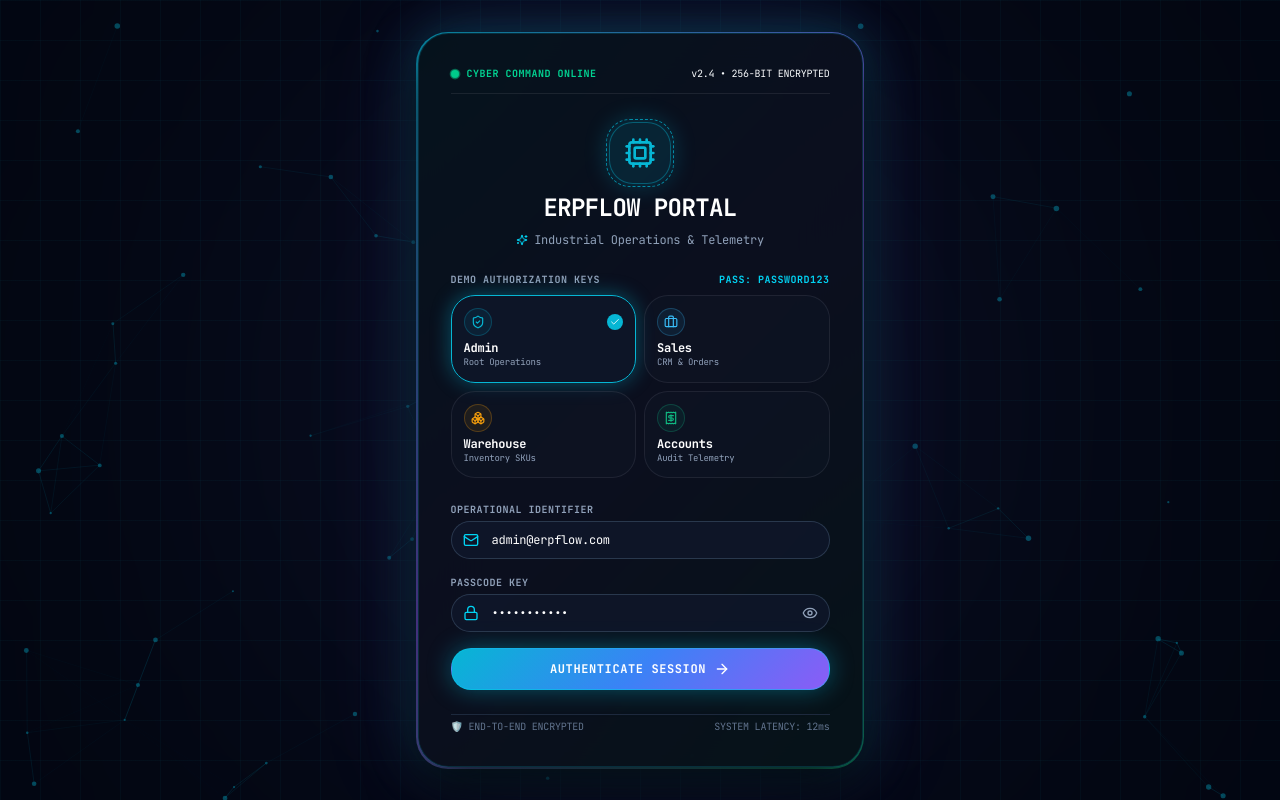
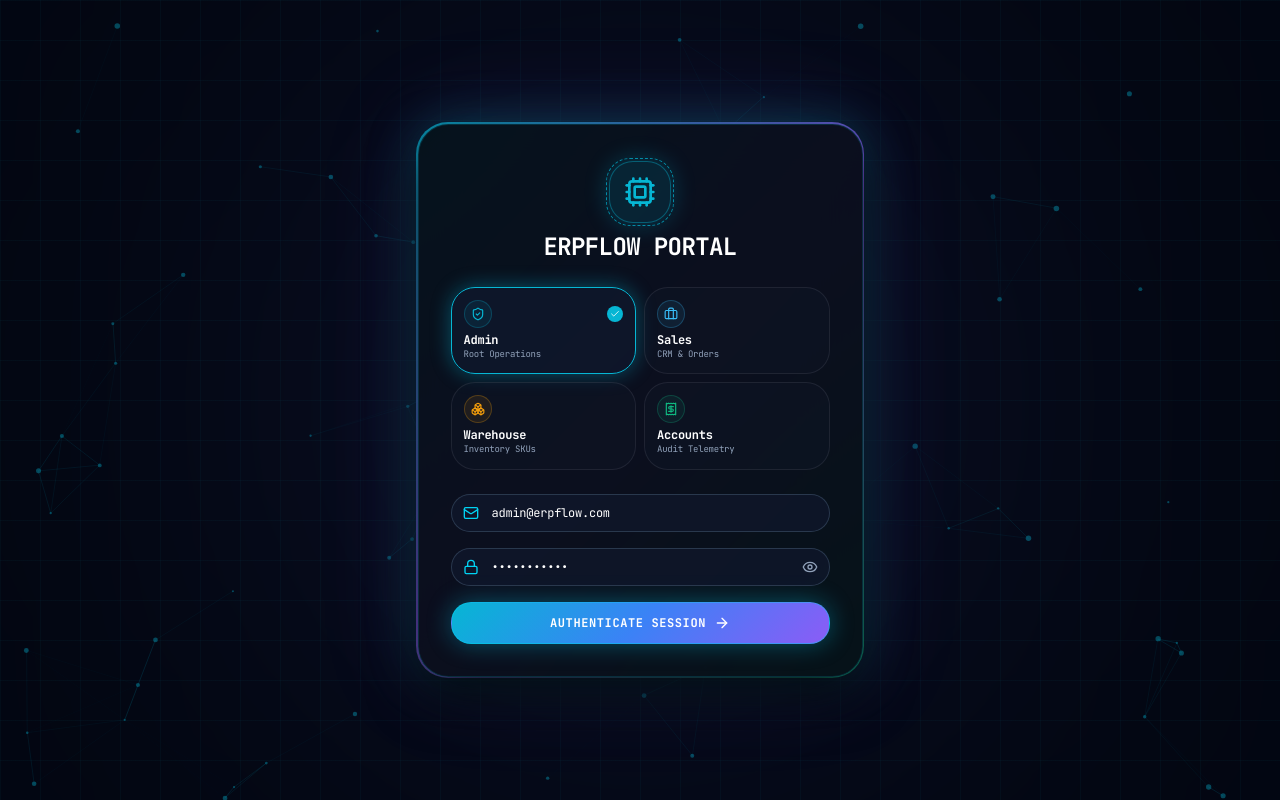
Before and after one commit to Saisradha/FundsERP, a React (Vite) app in the folder frontend/: page / in a window 1280 px wide. Built offline with nearby package versions, Linux system fonts and the light colour scheme.

Commit message:
feat: text badge cleanup and full-page laser scanner sweep animation on login

```diff
--- a/frontend/src/pages/LoginPage.tsx
+++ b/frontend/src/pages/LoginPage.tsx
@@ -1,6 +1,6 @@
 import React, { useState, useEffect, useRef } from 'react';
-import { motion } from 'framer-motion';
-import { Lock, Mail, ArrowRight, Cpu, Eye, EyeOff, Check, ShieldCheck, Briefcase, Boxes, Receipt, Sparkles } from 'lucide-react';
+import { motion, AnimatePresence } from 'framer-motion';
+import { Lock, Mail, ArrowRight, Cpu, Eye, EyeOff, Check, ShieldCheck, Briefcase, Boxes, Receipt } from 'lucide-react';
 import { apiRequest } from '../services/api';
 import { useAuthStore } from '../store/useAuthStore';
 import { toast } from '../components/ui/Toast';
@@ -102,6 +102,7 @@ export const LoginPage: React.FC<LoginPageProps> = ({ onSuccess }) => {
   const [password, setPassword] = useState('password123');
   const [showPassword, setShowPassword] = useState(false);
   const [loading, setLoading] = useState(false);
+  const [isScanning, setIsScanning] = useState(false);
   const [error, setError] = useState('');
 
   const setAuth = useAuthStore((state) => state.setAuth);
@@ -121,12 +122,17 @@ export const LoginPage: React.FC<LoginPageProps> = ({ onSuccess }) => {
         method: 'POST',
         body: JSON.stringify({ email, password }),
       });
+
+      // Trigger full-page biometric laser scan beam
+      setIsScanning(true);
+
+      setTimeout(() => {
         setAuth(res.data.user, res.data.accessToken);
         toast.success(`Welcome back, ${res.data.user.name}`);
         onSuccess();
+      }, 650);
     } catch (err: any) {
       setError(err.message || 'Invalid authorization credentials');
-    } finally {
       setLoading(false);
     }
   };
@@ -138,11 +144,30 @@ export const LoginPage: React.FC<LoginPageProps> = ({ onSuccess }) => {
       {/* Cyber Particle Background Canvas */}
       <CyberParticleCanvas />
 
+      {/* Full-Page Biometric Laser Scanning Line */}
+      <AnimatePresence>
+        {isScanning && (
+          <motion.div
+            initial={{ top: '-5%' }}
+            animate={{ top: '105%' }}
+            transition={{ duration: 0.65, ease: 'easeInOut' }}
+            className="fixed left-0 right-0 z-50 pointer-events-none"
+            style={{
+              height: '3.5px',
+              background: 'linear-gradient(90deg, transparent, #06B6D4 20%, #38BDF8 50%, #8B5CF6 80%, transparent)',
+              boxShadow: '0 0 35px #06B6D4, 0 0 70px #8B5CF6',
+            }}
+          >
+            <div className="absolute inset-0 bg-cyan-400 opacity-90 blur-[2px]" />
+          </motion.div>
+        )}
+      </AnimatePresence>
+
       {/* Multi-Spectrum Ambient Background Glow */}
       <div className="absolute top-1/2 left-1/2 -translate-x-1/2 -translate-y-1/2 w-[750px] h-[750px] rounded-full blur-[200px] pointer-events-none"
            style={{ background: 'radial-gradient(circle, rgba(6, 182, 212, 0.18) 0%, rgba(139, 92, 246, 0.12) 40%, transparent 75%)' }} />
 
-      {/* Animated Glowing Outer Border Container */}
+      {/* Animated Outer Gradient Glow Container */}
       <motion.div
         initial={{ opacity: 0, y: 24, scale: 0.96 }}
         animate={{ opacity: 1, y: 0, scale: 1 }}
@@ -153,22 +178,12 @@ export const LoginPage: React.FC<LoginPageProps> = ({ onSuccess }) => {
           boxShadow: '0 0 50px rgba(6, 182, 212, 0.25), 0 0 100px rgba(139, 92, 246, 0.15)',
         }}
       >
-        {/* Inner Glassmorphic Sci-Fi Card */}
+        {/* Inner Glassmorphic Card */}
         <div
           className="w-full rounded-[30.5px] p-7 sm:p-8 space-y-6 cyber-glass-panel"
           style={{ backgroundColor: 'rgba(6, 11, 20, 0.94)', backdropFilter: 'blur(30px)' }}
         >
-          {/* Header Status Bar */}
-          <div className="flex items-center justify-between text-[10px] font-mono border-b pb-3"
-               style={{ borderColor: 'var(--color-border)' }}>
-            <div className="flex items-center gap-2">
-              <span className="w-2 h-2 rounded-full bg-emerald-400 animate-beacon" />
-              <span className="font-bold tracking-wider text-emerald-400">CYBER COMMAND ONLINE</span>
-            </div>
-            <span className="font-mono text-tertiary">v2.4 • 256-BIT ENCRYPTED</span>
-          </div>
-
-          {/* Holographic Quantum Core Header */}
+          {/* Holographic Core Header */}
           <div className="text-center space-y-2 pt-1">
             <div className="relative inline-flex items-center justify-center p-3.5 rounded-2xl border"
                  style={{
@@ -184,17 +199,9 @@ export const LoginPage: React.FC<LoginPageProps> = ({ onSuccess }) => {
             <h1 className="text-2xl font-bold tracking-tight font-mono uppercase text-white">
               ERPFLOW PORTAL
             </h1>
-            <p className="text-xs font-mono text-slate-400 flex items-center justify-center gap-1.5">
-              <Sparkles className="w-3 h-3 text-cyan-400" /> Industrial Operations & Telemetry
-            </p>
           </div>
 
-          {/* Interactive Role Micro-Cards Grid */}
-          <div className="space-y-2">
-            <div className="flex justify-between items-center text-[10px] font-mono font-bold uppercase tracking-wider text-slate-400">
-              <span>DEMO AUTHORIZATION KEYS</span>
-              <span className="text-cyan-400">PASS: password123</span>
-            </div>
+          {/* Interactive Role Micro-Cards */}
           <div className="grid grid-cols-2 gap-2">
             {rolePresets.map((r) => {
               const Icon = r.icon;
@@ -231,7 +238,6 @@ export const LoginPage: React.FC<LoginPageProps> = ({ onSuccess }) => {
               );
             })}
           </div>
-          </div>
 
           {/* Sci-Fi Login Form */}
           <form onSubmit={handleSubmit} className="space-y-4">
@@ -241,8 +247,6 @@ export const LoginPage: React.FC<LoginPageProps> = ({ onSuccess }) => {
               </div>
             )}
 
-            <div className="space-y-1">
-              <label className="text-[10px] font-mono font-bold uppercase tracking-wider text-slate-400 block">OPERATIONAL IDENTIFIER</label>
             <div className="relative">
               <input
                 type="email"
@@ -254,10 +258,7 @@ export const LoginPage: React.FC<LoginPageProps> = ({ onSuccess }) => {
               />
               <Mail className="w-4 h-4 text-cyan-400 absolute left-3 top-1/2 -translate-y-1/2 pointer-events-none" />
             </div>
-            </div>
 
-            <div className="space-y-1">
-              <label className="text-[10px] font-mono font-bold uppercase tracking-wider text-slate-400 block">PASSCODE KEY</label>
             <div className="relative">
               <input
                 type={showPassword ? 'text' : 'password'}
@@ -277,11 +278,10 @@ export const LoginPage: React.FC<LoginPageProps> = ({ onSuccess }) => {
                 {showPassword ? <EyeOff className="w-4 h-4" /> : <Eye className="w-4 h-4" />}
               </button>
             </div>
-            </div>
 
             <motion.button
               type="submit"
-              disabled={loading}
+              disabled={loading || isScanning}
               whileHover={{ scale: 1.01 }}
               whileTap={{ scale: 0.99 }}
               className="w-full py-3 rounded-xl font-mono font-bold text-xs uppercase tracking-wider text-white cursor-pointer transition-all flex items-center justify-center gap-2 border border-cyan-400/40"
@@ -290,7 +290,7 @@ export const LoginPage: React.FC<LoginPageProps> = ({ onSuccess }) => {
                 boxShadow: '0 0 25px rgba(6, 182, 212, 0.4)',
               }}
             >
-              {loading ? (
+              {loading || isScanning ? (
                 <div className="w-4 h-4 border-2 border-white border-t-transparent rounded-full animate-spin" />
               ) : (
                 <>
@@ -300,12 +300,6 @@ export const LoginPage: React.FC<LoginPageProps> = ({ onSuccess }) => {
               )}
             </motion.button>
           </form>
-
-          {/* Security Status Footer */}
-          <div className="text-center text-[10px] font-mono text-slate-500 pt-1 flex items-center justify-between border-t border-slate-800">
-            <span>🛡️ END-TO-END ENCRYPTED</span>
-            <span>SYSTEM LATENCY: 12ms</span>
-          </div>
         </div>
       </motion.div>
     </div>
```
Lines whose indentation alone changed are shown as unchanged.
